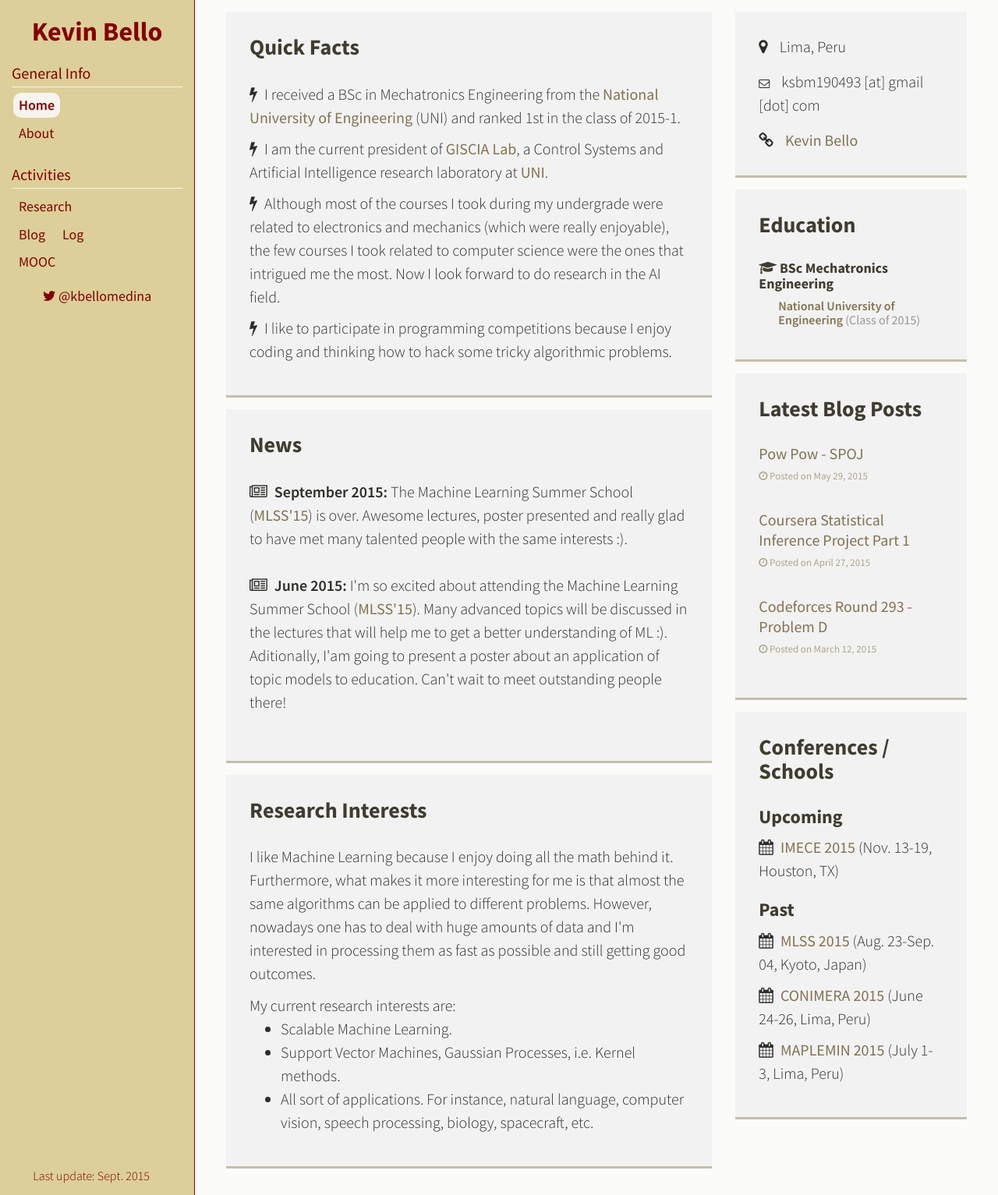
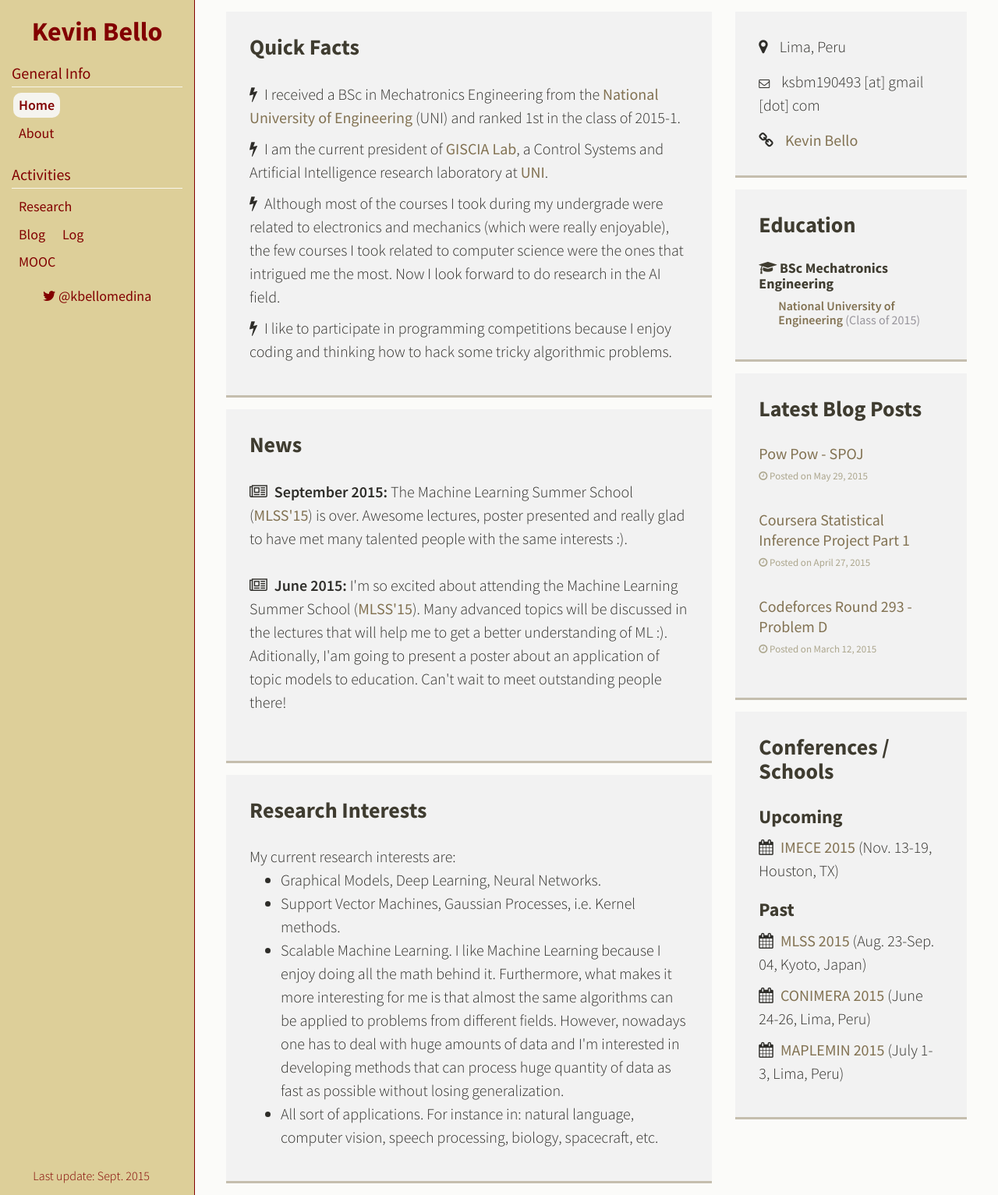
Before and after one commit to kevinsbello/kevinsbello.github.io, a Jekyll site: the page built from index.html, in a window 1280 px wide. Shown: the whole page at 78% size. Built offline with Jekyll 4.4.1, drawn with Linux system fonts in a browser that asks for light colours; nearby versions of some CDN libraries; library files that are not in the unit come from our copies.

Commit message:
almost updated

```diff
--- a/index.html
+++ b/index.html
@@ -57,13 +57,12 @@ page_name: Homepage
                     <div class="section-inner">
                         <h2 class="heading">Research Interests</h2>
                         <div class="content">
-                        <p>I like Machine Learning because I enjoy doing all the math behind it. Furthermore, what makes it more interesting for me is that almost the same algorithms can be applied to different problems. However, nowadays one has to deal with huge amounts of data and I'm interested in processing them as fast as possible and still getting good outcomes.</p>
-
                         My current research interests are:
                         <ul>
-                            <li>Scalable Machine Learning.</li>
+                            <li>Graphical Models, Deep Learning, Neural Networks.</li>
                             <li>Support Vector Machines, Gaussian Processes, i.e. Kernel methods.</li>
-                            <li>All sort of applications. For instance, natural language, computer vision, speech processing, biology, spacecraft, etc.</li>
+                            <li>Scalable Machine Learning. I like Machine Learning because I enjoy doing all the math behind it. Furthermore, what makes it more interesting for me is that almost the same algorithms can be applied to problems from different fields. However, nowadays one has to deal with huge amounts of data and I'm interested in developing methods that can process huge quantity of data as fast as possible without losing generalization.</li>
+                            <li>All sort of applications. For instance in: natural language, computer vision, speech processing, biology, spacecraft, etc.</li>
                         </ul>
                         </div>
                     </div>
```
Also changed, not shown: research/index.html (+6 -3 lines), 1 other file.
